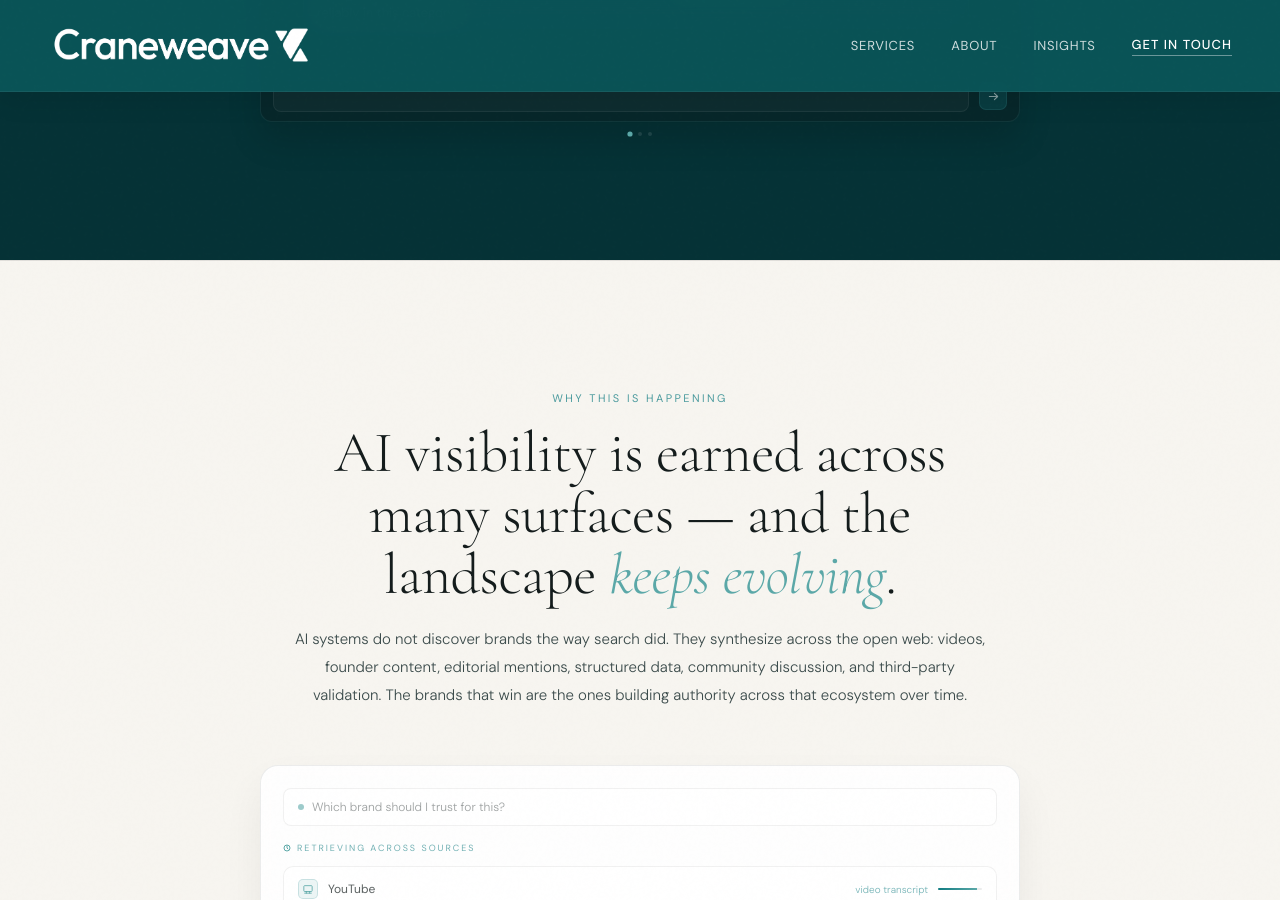
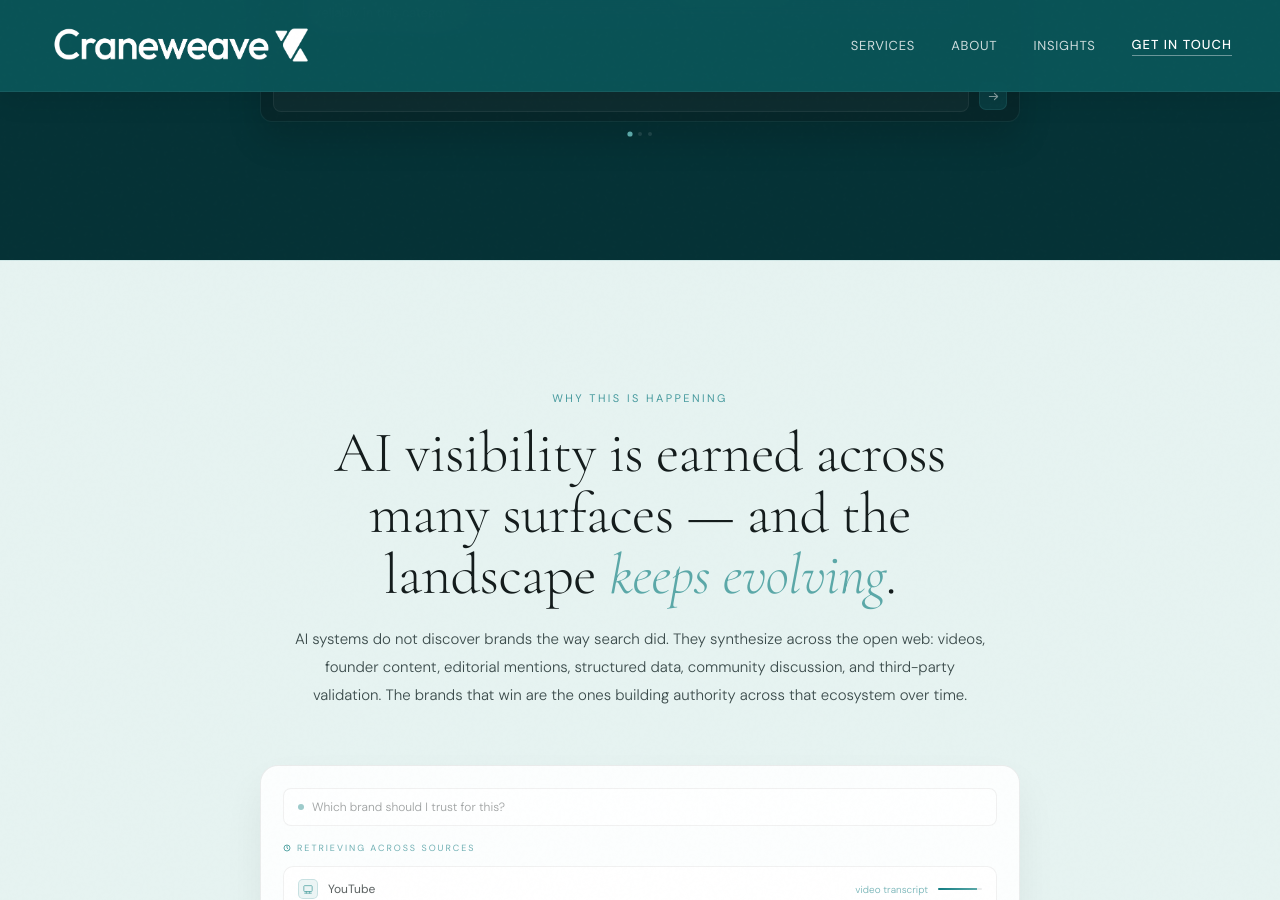
Before and after one commit to markym0rk/craneweave-site, a Jekyll site: the page index.html, which Jekyll copies as it is, in a window 1280 px wide and 900 px high, scrolled down 1490 px. Built offline with Jekyll 4.4.1, drawn with Linux system fonts in a browser that asks for light colours.

Commit message:
Update index.html

```diff
--- a/index.html
+++ b/index.html
@@ -592,11 +592,11 @@
     .phase-dot.active { background: var(--teal-light); transform: scale(1.3); }
 
     .why-section {
-      background: var(--cream);
+      background: #e6f3f1;
       color: var(--ink);
       padding: 130px 0;
-      border-top: 1px solid var(--border-light);
-      border-bottom: 1px solid var(--border-light);
+      border-top: 1px solid rgba(16,124,130,0.1);
+      border-bottom: 1px solid rgba(16,124,130,0.1);
     }
 
     .why-headline {
@@ -794,10 +794,10 @@
     }
 
     .playbook-section {
-      background: #e6f3f1;
+      background: var(--cream);
       padding: 136px 0;
-      border-top: 1px solid rgba(16,124,130,0.1);
-      border-bottom: 1px solid rgba(16,124,130,0.1);
+      border-top: 1px solid rgba(20,28,28,0.06);
+      border-bottom: 1px solid rgba(20,28,28,0.06);
     }
 
     .playbook-headline {
@@ -902,7 +902,7 @@
     }
 
     .who-section {
-      background: var(--cream-dark);
+      background: var(--cream);
       padding: 76px 0 84px;
       border-top: 1px solid rgba(20,28,28,0.06);
     }
```
